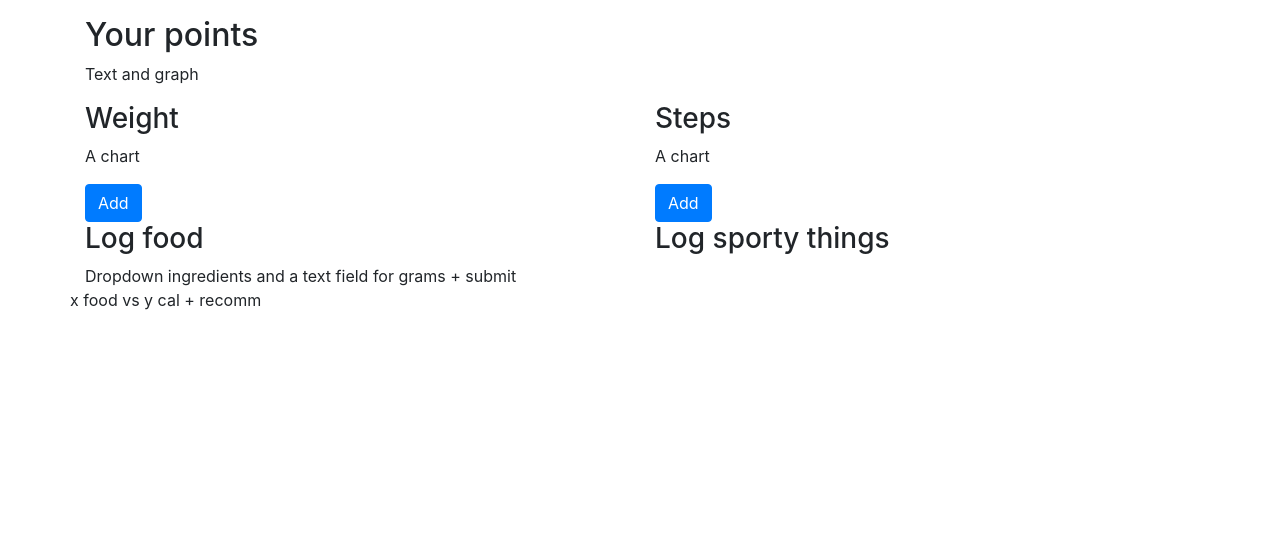
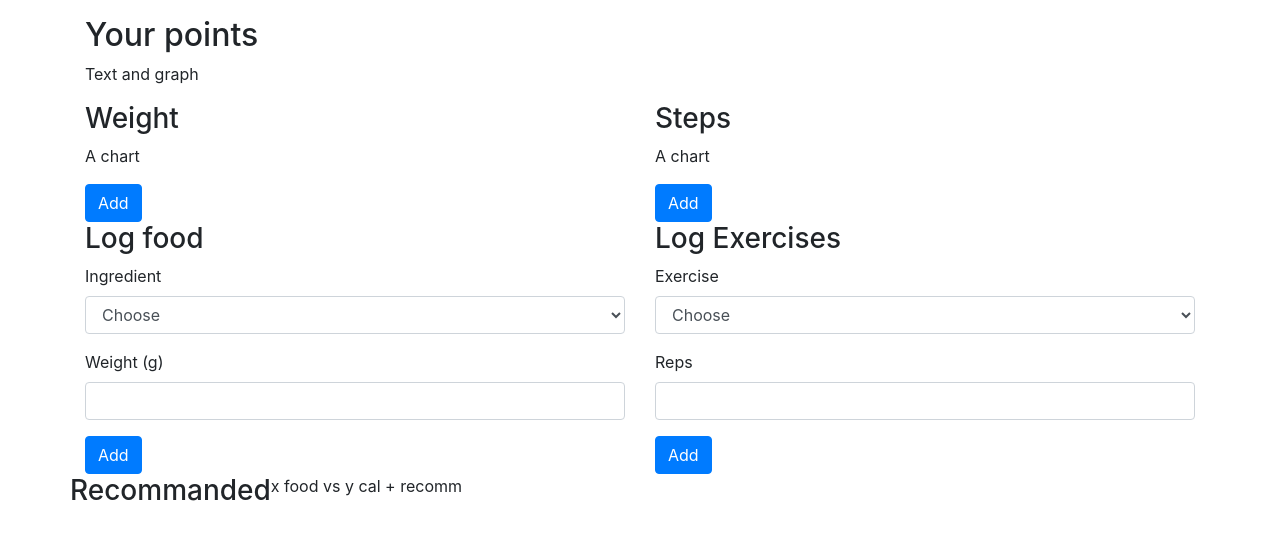
Before and after one commit to TheRijn/HCI-arris3, a Flask app: page / in a window 1280 px wide. Shown: the part 56-596 px from the top of the page. Run offline with Flask 2, Linux system fonts and the light colour scheme; the visitor is signed in with stand-in values (Sample User, id 1); data comes from the database, SQL or seed files in the repository; data that the repository does not hold is empty; some libraries are stand-ins or nearby versions.

Commit message:
forms at home

```diff
--- a/app.py
+++ b/app.py
@@ -1,12 +1,12 @@
-from flask import Flask, render_template, redirect, url_for, flash
+from flask import Flask, render_template, redirect, url_for, flash, request
 from flask_admin import Admin
 from flask_admin.contrib.sqla import ModelView
 from flask_bootstrap import Bootstrap
 from flask_login import LoginManager, login_required, logout_user, current_user, login_user
 from flask_migrate import Migrate
 
-from forms import LoginForm, RegistrationForm, ProfileForm, AddWeightForm
-from models import db, User, Weight, Ingredient, Exercise, Steps
+from forms import LoginForm, RegistrationForm, ProfileForm, AddWeightForm, LogExerciseForm, LogFoodForm
+from models import db, User, Weight, Ingredient, Exercise, Steps, ExerciseLog, FoodLog
 
 app = Flask(__name__)
 
@@ -30,6 +30,8 @@ admin.add_view(ModelView(Weight, db.session))
 admin.add_view(ModelView(Steps, db.session))
 admin.add_view(ModelView(Ingredient, db.session))
 admin.add_view(ModelView(Exercise, db.session))
+admin.add_view(ModelView(FoodLog, db.session))
+admin.add_view(ModelView(ExerciseLog, db.session))
 
 
 # Flask Bootstrap
@@ -49,12 +51,40 @@ def format_date(value, format="%d %B %Y"):
     return value.strftime(format)
 
 
-@app.route('/')
+@app.route('/', methods=['GET', 'POST'])
+@login_required
 def home():
     weights = current_user.weights
 
+    le_form = LogExerciseForm(prefix='exercise')
+    le_form.exercise.choices = [(e.id, e.name) for e in Exercise.query.all()]
 
-    return render_template('home.html', weights=weights)
+    lf_form = LogFoodForm(prefix='food')
+    lf_form.ingredient.choices = [(i.id, i.name) for i in Ingredient.query.all()]
+
+    if lf_form.submit.data and lf_form.validate_on_submit():
+        food_log = FoodLog(grams=lf_form.grams.data)
+        food_log.user = current_user
+        food_log.ingredient_id = lf_form.ingredient.data
+
+        db.session.add(food_log)
+        db.session.commit()
+
+        flash('Food added!')
+        return redirect(url_for('home'))
+
+    if le_form.submit.data and le_form.validate_on_submit():
+        exercise_log = ExerciseLog(amount=le_form.reps.data)
+        exercise_log.user = current_user
+        exercise_log.exercise_id = le_form.exercise.data
+
+        db.session.add(exercise_log)
+        db.session.commit()
+
+        flash('Exercise added!')
+        return redirect(url_for('home'))
+
+    return render_template('home.html', e_form=le_form, f_form=lf_form)
 
 
 @app.route('/login', methods=['GET', 'POST'])
@@ -149,6 +179,15 @@ def add_weight():
 
     return render_template('add_weight.html', form=form)
 
+@app.route('/profile/log-exercise', methods=['POST'])
+@login_required
+def log_exercise():
+    form = LogExerciseForm()
+    print(request.form)
+    if form.validate_on_submit():
+        print(form)
+
+    return redirect(url_for('home'))
 
 if __name__ == "__main__":
     app.run()
--- a/forms.py
+++ b/forms.py
@@ -1,5 +1,5 @@
 from flask_wtf import FlaskForm
-from wtforms import StringField, PasswordField, BooleanField, SubmitField, DateField, IntegerField, FloatField
+from wtforms import StringField, PasswordField, BooleanField, SubmitField, DateField, IntegerField, FloatField, SelectField
 from wtforms.validators import DataRequired, Email, EqualTo, ValidationError, NumberRange
 
 from models import User
@@ -38,3 +38,15 @@ class AddWeightForm(FlaskForm):
     weight = FloatField("Weight", validators=[NumberRange(0, 300, 'Please enter your weight in kg.')], )
 
     submit = SubmitField('Submit')
+
+class LogExerciseForm(FlaskForm):
+    exercise = SelectField('Exercise', coerce=int)
+    reps = IntegerField('Reps')
+
+    submit = SubmitField('Add')
+
+class LogFoodForm(FlaskForm):
+    ingredient = SelectField('Ingredient', coerce=int)
+    grams = IntegerField('Weight (g)')
+
+    submit = SubmitField('Add')
--- a/templates/base.html
+++ b/templates/base.html
@@ -38,5 +38,8 @@
 <script src="https://stackpath.bootstrapcdn.com/bootstrap/4.5.0/js/bootstrap.min.js"
         integrity="sha384-OgVRvuATP1z7JjHLkuOU7Xw704+h835Lr+6QL9UvYjZE3Ipu6Tp75j7Bh/kR0JKI"
         crossorigin="anonymous"></script>
+{% block script %}
+
+{% endblock %}
 </body>
 </html>
--- a/templates/home.html
+++ b/templates/home.html
@@ -1,9 +1,11 @@
 {% extends 'base.html' %}
+{% import "bootstrap/wtf.html" as wtf %}
+
 
 {% block main %}
     {% for weight in weights %}
 
-    {{ weight.weight }}
+        {{ weight.weight }}
     {% endfor %}
     <div class="row">
         <div class="col-12">
@@ -26,13 +28,44 @@
     <div class="row">
         <div class="col-12 col-md-6">
             <h3>Log food</h3>
-            Dropdown ingredients and a text field for grams + submit
+            {{ wtf.quick_form(f_form, button_map={'food-submit':'primary'},form_type='inline') }}
         </div>
         <div class="col-12 col-md-6">
-            <h3>Log sporty things </h3>
+            <h3>Log Exercises</h3>
+            {{ wtf.quick_form(e_form, button_map={'exercise-submit':'primary'},form_type='inline') }}
         </div>
     </div>
     <div class="row">
+        <h3>Recommanded</h3>
         x food vs y cal + recomm
     </div>
+
 {% endblock %}
+{% block script %}
+    <script>
+        window.addEventListener('DOMContentLoaded', () => {
+            var dropdowns = document.querySelectorAll('select')
+
+            dropdowns.forEach(function(dropdown) {
+                var option = document.createElement("option");
+                option.text = "Choose";
+                option.disabled = true;
+                option.selected = true;
+                option.value = "";
+                dropdown.add(option, 0);
+            });
+
+            document.querySelectorAll('form').forEach((form) =>
+                form.addEventListener('submit', function(event) {
+                    event.preventDefault();
+                    let selected = form.querySelector('select').value;
+                    if (selected !== "") {
+                        form.submit();
+                    } else {
+                        alert('Please select something from the dropdown.')
+                    }
+            })
+            )
+        })
+    </script>
+{% endblock %}
```
Also changed, not shown: models.py (+47 -3 lines).
